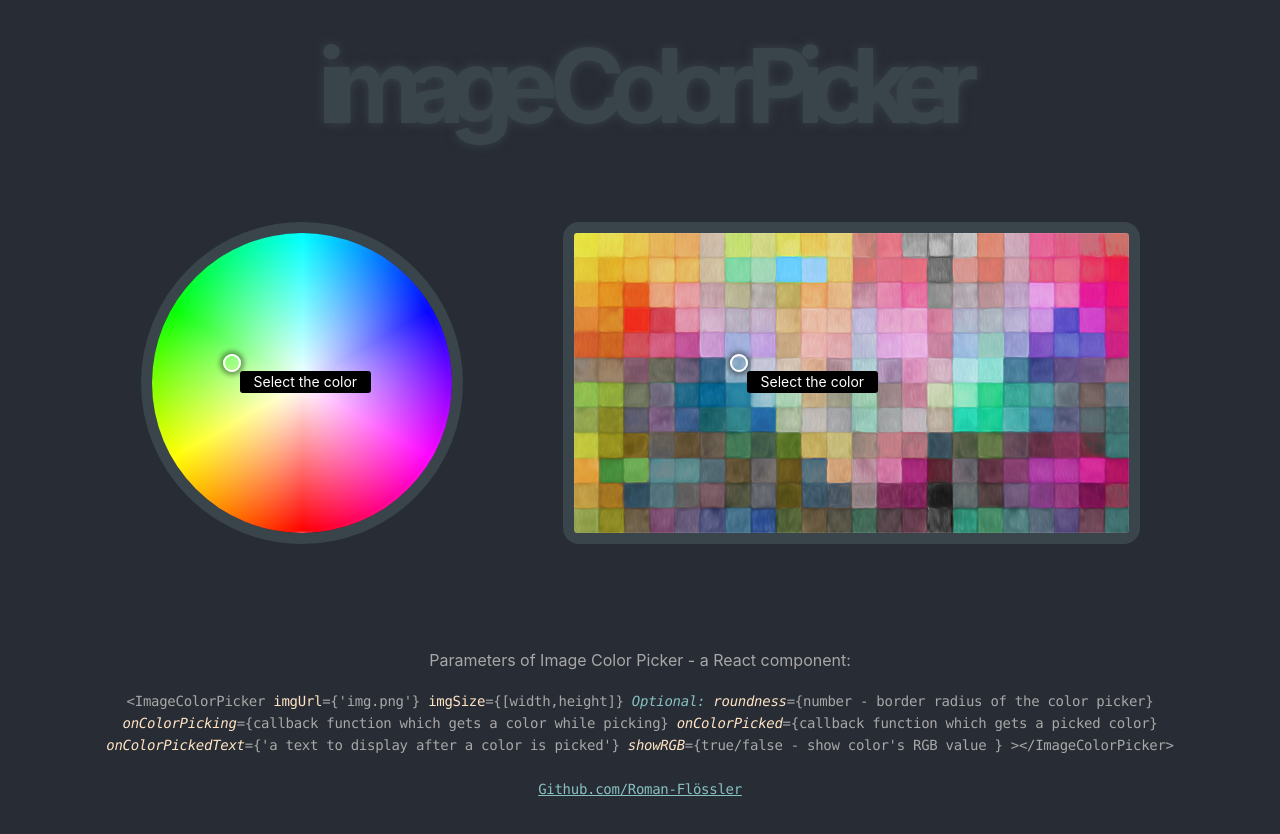
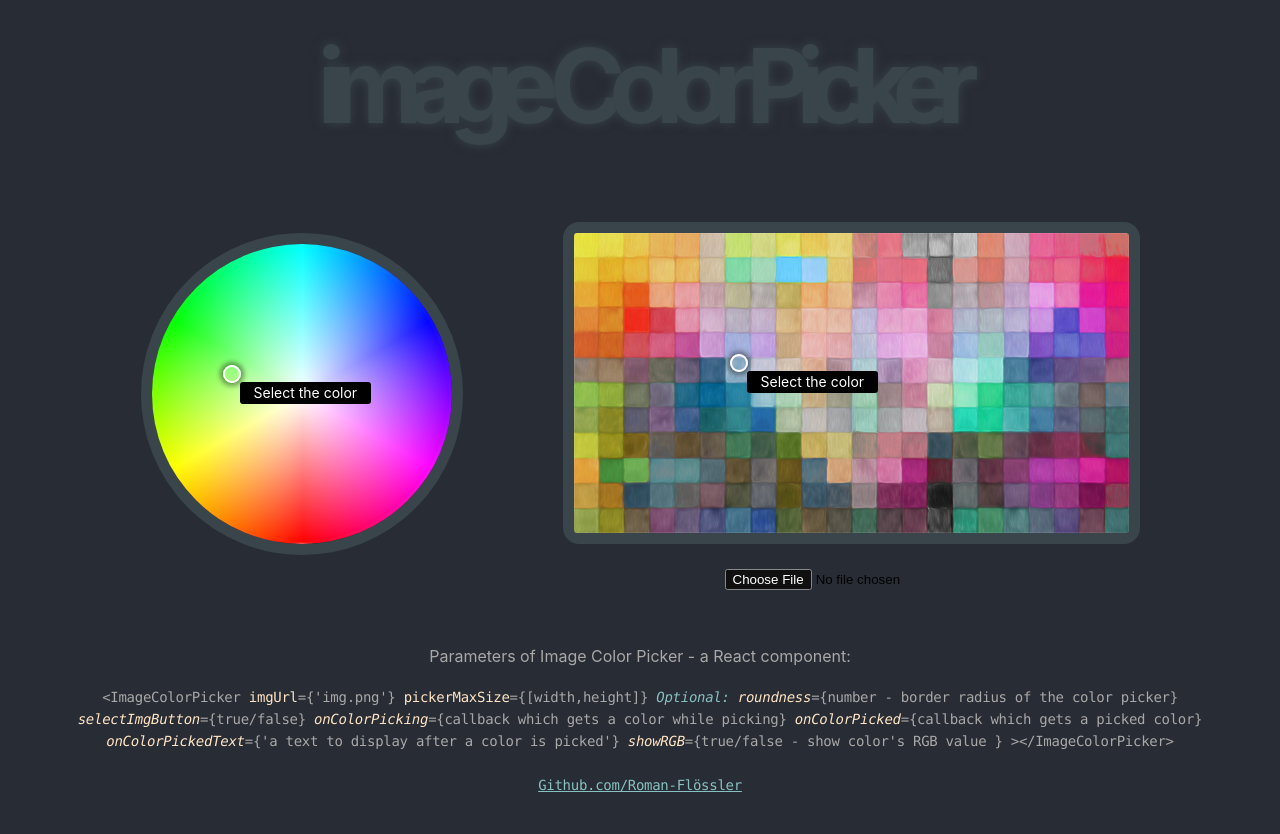
Before and after one commit to Roman-Flossler/image-color-picker, a React (Create React App) app: page / in a window 1280 px wide. Built offline with nearby package versions, Linux system fonts and the light colour scheme.

Commit message:
button for selecting own image

```diff
--- a/public/index.html
+++ b/public/index.html
@@ -17,8 +17,8 @@
     <br><br>
     Parameters of Image Color Picker - a React component: <br><br>
     <code>
-      &lt;ImageColorPicker <span>imgUrl</span>={'img.png'} <span>imgSize</span>={[width,height]} <i style="color: #87c1c1">Optional:</i> <i>roundness</i>={number - border radius of the color picker} <br>
-           <i>onColorPicking</i>={callback function which gets a color while picking}  <i>onColorPicked</i>={callback function which gets a picked color} <br>
+      &lt;ImageColorPicker <span>imgUrl</span>={'img.png'} <span>pickerMaxSize</span>={[width,height]} <i style="color: #87c1c1">Optional:</i> <i>roundness</i>={number - border radius of the color picker} <br>
+      <i>selectImgButton</i>={true/false} <i>onColorPicking</i>={callback which gets a color while picking}  <i>onColorPicked</i>={callback which gets a picked color} <br>
           <i>onColorPickedText</i>={'a text to display after a color is picked'} <i>showRGB</i>={true/false -
           show color's RGB value } &gt;&lt;/ImageColorPicker&gt;<br><br>
           <a href="https://github.com/Roman-Flossler/" target="_blank">Github.com/Roman-Flössler</a>
--- a/src/App.js
+++ b/src/App.js
@@ -25,10 +25,11 @@ changeColor = (color) => {
         <div className="App">
         <h1 style={{color: this.state.color,  textShadow: '0 0 11px' + this.state.color }} >image Color Picker</h1>
           <header className="App-header">
-            <ImageColorPicker imgUrl={'rgb.png'} imgSize={[300,300]} roundness={200} showRGB={true}
-            onColorPicked={this.changeTitle} onColorPickedText={'is the new page title'}  >
+            <ImageColorPicker imgUrl={'rgb.png'} pickerMaxSize={[300,300]} roundness={200} showRGB={true}
+                              onColorPicked={this.changeTitle} onColorPickedText={'is the new page title'}  >
             </ImageColorPicker>
-            <ImageColorPicker imgUrl={'palette.png'} imgSize={[555,300]} onColorPicking={this.changeColor} onColorPicked={this.changeColor} roundness={16} >
+            <ImageColorPicker selectImgButton={true} imgUrl={'palette.png'} pickerMaxSize={[555,300]} onColorPicking={this.changeColor}
+                              onColorPicked={this.changeColor} roundness={16} >
             </ImageColorPicker>
           </header>
         </div>
--- a/src/image-color-picker/Canvas.js
+++ b/src/image-color-picker/Canvas.js
@@ -1,20 +1,42 @@
-import React, { useRef, useEffect } from 'react';
+import React, { useRef, useLayoutEffect } from 'react';
 
-const Canvas = React.memo(({ imgUrl, sizeX, sizeY, roundness, getCtx }) => {
+const Canvas = React.memo(({ img, imgUrl, sizeX, sizeY, roundness, getCtx }) => {
   const canvasrRef = useRef();
 
-  useEffect(() => {
+  useLayoutEffect(() => {
     const ctx = canvasrRef.current.getContext("2d");
-    const img = new Image();
-    img.src = imgUrl;
-    img.onload = () => {
-      ctx.drawImage(img, 0, 0);
+    const calcImgSize = (x,y) => {
+      let imgRatio = x / y;
+      let setRatio = sizeX / sizeY;
+      let finalWidth, finalHeight;
+      if (imgRatio > setRatio) {
+        finalWidth = sizeX;
+        finalHeight = Math.round( sizeX / imgRatio );
+      } else {
+        finalWidth = Math.round( sizeY * imgRatio );
+        finalHeight = sizeY;
+      }
+      return [ finalWidth, finalHeight]
+    }
+
+    if (img) {
+      let imgSize = calcImgSize(img.width, img.height);
+      canvasrRef.current.width = imgSize[0];
+      canvasrRef.current.height = imgSize[1];
+      ctx.drawImage(img, 0, 0, imgSize[0], imgSize[1]);
+    } else {
+      const ctx = canvasrRef.current.getContext("2d");
+      const img = new Image();
+      img.onload = () => {
+        ctx.drawImage(img, 0, 0);
+      }
+      img.src = imgUrl;
     }
     getCtx(ctx);
-  },[imgUrl, getCtx]);
+  },[img, imgUrl, getCtx, sizeY, sizeX ]);
 
     return (
-      <canvas ref={canvasrRef} style={{borderRadius:roundness-13}} width={sizeX} height={sizeY} />
+      <canvas ref={canvasrRef} style={{borderRadius:roundness-13}} width={ sizeX } height={ sizeY } />
     );
 })
 
--- a/src/image-color-picker/ImageColorPicker.css
+++ b/src/image-color-picker/ImageColorPicker.css
@@ -3,7 +3,7 @@
     border: 11px solid #3a444b;;
     position: relative;
     font-size: 0;
-    margin: 50px;
+    margin: 50px 50px 25px 50px;
 }
 
 #mousecatcher {
@@ -14,3 +14,8 @@
     left: 0;
     z-index: 2;
 }
+
+input[type='file'] {
+    margin: auto;
+    filter: invert(1);
+}
--- a/src/image-color-picker/ImageColorPicker.js
+++ b/src/image-color-picker/ImageColorPicker.js
@@ -10,10 +10,12 @@ class ImageColorPicker extends Component {
     super(props)
     this.state = {
       color: '',
-      pos: [props.imgSize[0]/3-20, props.imgSize[1]/2-20],
+      pos: [props.pickerMaxSize[0]/3-20, props.pickerMaxSize[1]/2-20],
       ctx: null,
-      mouseDown: undefined
+      mouseDown: undefined,
+      img: undefined
     }
+    this.fileInp = React.createRef();
   }
 
   getCtx = (ctx) => {
@@ -48,16 +50,30 @@ class ImageColorPicker extends Component {
     }
   }
 
+  onFileChange = () => {
+    let img = new Image();
+    img.onload = () => {
+      this.setState( {img: img} )
+    }
+    if (this.fileInp.current.files[0]) {
+      img.src = URL.createObjectURL(this.fileInp.current.files[0]);
+    }
+  }
+
   render() {
     return (
+      <div>
       <div style={{ borderColor: this.state.color, borderRadius: this.props.roundness }} id='frame' >
-        <Canvas imgUrl={this.props.imgUrl} sizeX={this.props.imgSize[0]} sizeY={this.props.imgSize[1]} roundness={this.props.roundness} getCtx={this.getCtx} ></Canvas>
+        <Canvas img={this.state.img} imgUrl={this.props.imgUrl} sizeX={this.props.pickerMaxSize[0]} sizeY={this.props.pickerMaxSize[1]}
+                roundness={this.props.roundness} getCtx={this.getCtx} ></Canvas>
 
         <Color color={this.state.color} pos={this.state.pos} mouseDown={this.state.mouseDown}
-        onColorPickedText={this.props.onColorPickedText} showRGB={this.props.showRGB} width={this.props.imgSize[0]} ></Color>
+        onColorPickedText={this.props.onColorPickedText} showRGB={this.props.showRGB} width={this.props.pickerMaxSize[0]} ></Color>
 
         <div id='mousecatcher' onMouseMove={ this.onMouseMove } onMouseDown={this.onMouseDown}  onMouseUp={ this.onMouseUp }
         style={ { borderRadius: this.props.roundness-13, cursor: this.state.mouseDown ? 'none' : 'default'  }} ></div>
+      </div>
+      <input ref={this.fileInp} type="file" onChange={this.onFileChange} style={this.props.selectImgButton ? { display:'block' } : { display:'none' } }></input>
       </div>
     );
   }
--- a/src/index.css
+++ b/src/index.css
@@ -29,22 +29,16 @@ html {
 }
 
 html ::-webkit-scrollbar {
-  background: #0e0e0e;
-  /* prev #191919; */
+  background: #1b1b1b;
   width: 9px;
 }
 
 html ::-webkit-scrollbar-thumb {
-  -webkit-border-radius: 3px;
-  -webkit-box-shadow: 0px 1px 3px rgba(0, 0, 0, 0.75);
   background: #505050;
-  background-size: 100%;
-  margin-top: 6px;
-  min-height: 81px;
 }
 
 html ::-webkit-scrollbar-button {
-  height: 20px;
-  background: black;
-  height: 2px;
+  background: #505050;
+  border-radius: 10px;
+  height: 10px;
 }
```
Also changed, not shown: 17 other files (tests, documents, lock files or other folders).
